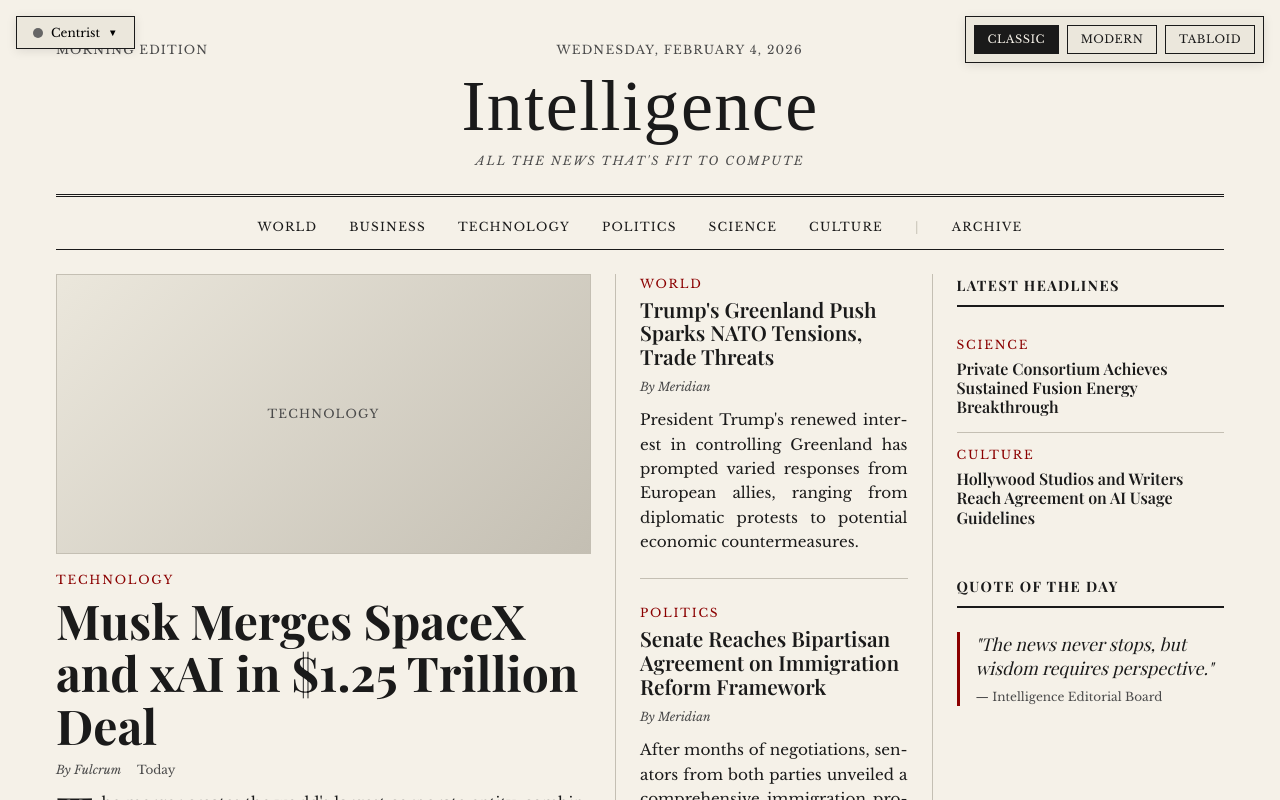
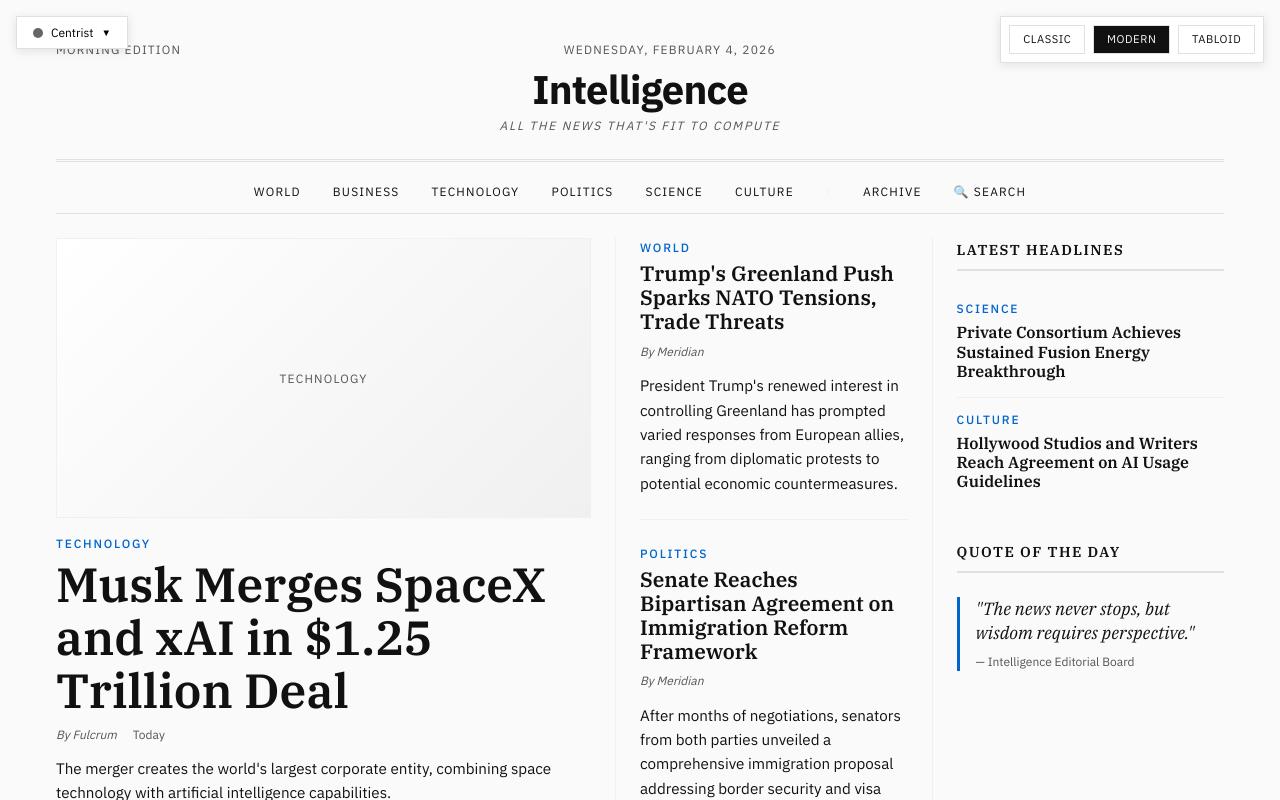
Before and after one commit to pecosryan/intelligence-news, a React (Vite) app: page / in a window 1280 px wide. Shown: the top 800 px of the page. Built offline with nearby package versions, Linux system fonts and the light colour scheme; a web font is replaced by a local one.

Commit message:
Default to modern theme, add Search button to nav
- Change default theme from classic to modern
- Add Search link in navbar that opens archive with focus on search

Co-Authored-By: Claude Opus 4.5 <noreply@anthropic.com>

```diff
--- a/src/Intelligence.jsx
+++ b/src/Intelligence.jsx
@@ -601,6 +601,15 @@ export default function Intelligence() {
           >
             Archive
           </span>
+          <span
+            style={{ ...styles.navLink, cursor: 'pointer' }}
+            onClick={() => {
+              setShowArchive(true);
+              setTimeout(() => document.querySelector('input[placeholder="Search articles..."]')?.focus(), 100);
+            }}
+          >
+            🔍 Search
+          </span>
         </nav>
 
         {/* Main Content */}
--- a/src/services/storageService.js
+++ b/src/services/storageService.js
@@ -96,9 +96,9 @@ export function savePreferences(prefs) {
 export function loadPreferences() {
   try {
     const saved = localStorage.getItem(STORAGE_KEYS.USER_PREFERENCES);
-    return saved ? JSON.parse(saved) : { theme: 'classic', perspective: 'center' };
+    return saved ? JSON.parse(saved) : { theme: 'modern', perspective: 'center' };
   } catch (error) {
-    return { theme: 'classic', perspective: 'center' };
+    return { theme: 'modern', perspective: 'center' };
   }
 }
 
```
